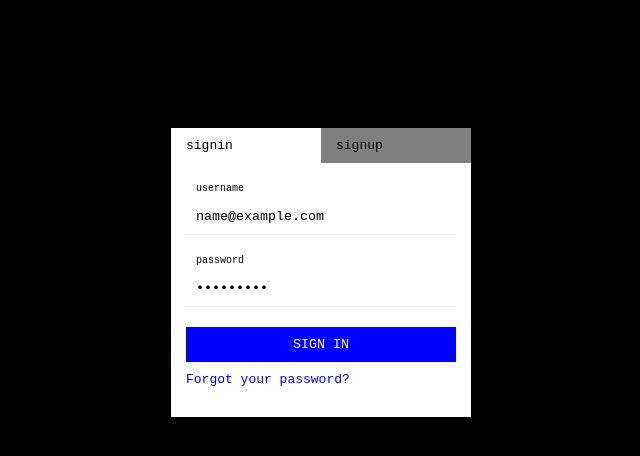
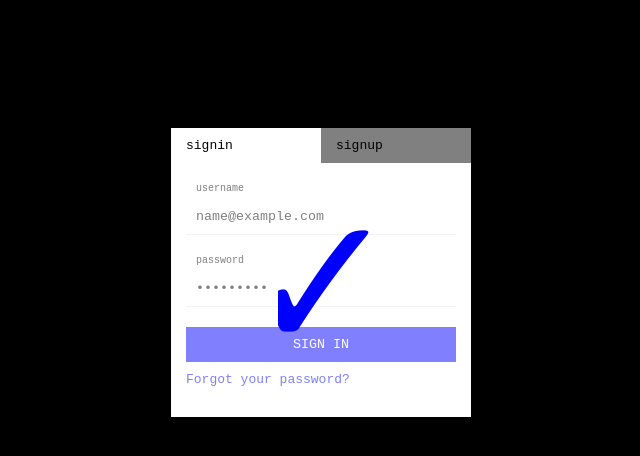
Before and after one commit to amirolyubov/em_auth_form, a React (Create React App) app: page /auth/signin in a window 1280 px wide. Both pictures are taken after typing "name@example.com", "Sample123" into the empty fields and a click on the button "SIGN IN". Shown: the top 456 px of the page, without its empty margins (319-959 px from the left). Built offline with nearby package versions, Linux system fonts and the light colour scheme.

Commit message:
request states; token validation and errors; popups

```diff
--- /dev/null
+++ b/src/components/ErrorPopup.js
@@ -0,0 +1,37 @@
+/** @jsxImportSource @emotion/react */
+import { keyframes, css } from "@emotion/react";
+import { Div, Text } from "./basic";
+
+const animationOpacity = keyframes`
+    from { opacity: 0; }
+    to { opacity: 1; }
+`;
+
+function ErrorPopup(props) {
+    return (
+        <Div
+            css={css`
+                top: 0;
+                left: 0;
+                display: flex;
+                flex-direction: column;
+                align-items: center;
+                justify-content: center;
+                position: absolute;
+                width: 100%;
+                height: 100%;
+                background: white;
+                animation: ${animationOpacity} 0.3s;
+            `}
+        >
+            <Text lineHeight="0.9" color="#ff4040" fontSize="180px">
+                !
+            </Text>
+            <Text m="0 20px" textAlign="center" color="#ff4040">
+                {props.children}
+            </Text>
+        </Div>
+    );
+}
+
+export default ErrorPopup;
--- /dev/null
+++ b/src/components/LoaderPopup.js
@@ -0,0 +1,43 @@
+/** @jsxImportSource @emotion/react */
+import { keyframes, css } from "@emotion/react";
+import { Div, Text } from "./basic";
+
+const animationTextRotating = keyframes`
+    to { transform: rotate(360deg); }
+`;
+const animationOpacity = keyframes`
+    from { background-color: rgba(255, 255, 255, 0); }
+    to { background-color: rgba(255, 255, 255, 0.5); }
+`;
+
+function LoaderPopup() {
+    return (
+        <Div
+            css={css`
+                top: 0;
+                left: 0;
+                display: flex;
+                align-items: center;
+                justify-content: center;
+                position: absolute;
+                width: 100%;
+                height: 100%;
+                background-color: rgba(255, 255, 255, 0.5);
+                animation: ${animationOpacity} 0.3s;
+            `}
+        >
+            <Text
+                css={css`
+                    color: blue;
+                    animation: ${animationTextRotating} 3s linear infinite;
+                    font-size: 190px;
+                `}
+                fontSize="180px"
+            >
+                ∴
+            </Text>
+        </Div>
+    );
+}
+
+export default LoaderPopup;
--- /dev/null
+++ b/src/components/SuccessPopup.js
@@ -0,0 +1,57 @@
+/** @jsxImportSource @emotion/react */
+import { keyframes, css } from "@emotion/react";
+import { Div, Text } from "./basic";
+
+const animationTextclip = keyframes`
+    to { background-position: -200% center; }
+`;
+const animationOpacity = keyframes`
+    from { background-color: rgba(255, 255, 255, 0); }
+    to { background-color: rgba(255, 255, 255, 0.5); }
+`;
+
+function SuccessPopup() {
+    return (
+        <Div
+            css={css`
+                top: 0;
+                left: 0;
+                display: flex;
+                align-items: center;
+                justify-content: center;
+                position: absolute;
+                width: 100%;
+                height: 100%;
+                background-color: rgba(255, 255, 255, 0.5);
+                animation: ${animationOpacity} 0.3s;
+            `}
+        >
+            <Text
+                css={css`
+                    text-transform: uppercase;
+                    background-image: linear-gradient(
+                        90deg,
+                        rgba(0, 0, 0, 0) 0%,
+                        rgba(0, 0, 0, 0) 60%,
+                        blue 60%,
+                        blue 100%
+                    );
+                    background-size: auto auto;
+                    background-clip: border-box;
+                    background-size: 200% auto;
+                    color: #fff;
+                    background-clip: text;
+                    text-fill-color: transparent;
+                    animation: ${animationTextclip} 3s;
+                    display: inline-block;
+                    font-size: 190px;
+                `}
+                fontSize="180px"
+            >
+                ✓
+            </Text>
+        </Div>
+    );
+}
+
+export default SuccessPopup;
--- a/src/components/basic/Div.js
+++ b/src/components/basic/Div.js
@@ -1,8 +1,9 @@
 import styled from "@emotion/styled";
-import { color, flexbox, layout, space } from "styled-system";
+import { color, flexbox, layout, position, space } from "styled-system";
 
 const Div = styled.div`
     ${color};
+    ${position};
     ${layout};
     ${flexbox};
     ${space};
--- a/src/components/index.js
+++ b/src/components/index.js
@@ -1,4 +1,6 @@
 import Header from "./Header";
 import Protected from "./Protected";
-
-export { Header, Protected };
+import SuccessPopup from "./SuccessPopup";
+import LoaderPopup from "./LoaderPopup";
+import ErrorPopup from "./ErrorPopup";
+export { Header, Protected, SuccessPopup, ErrorPopup, LoaderPopup };
--- a/src/globalStyles.js
+++ b/src/globalStyles.js
@@ -1,5 +1,5 @@
 import React from "react";
-import { Global, css } from "@emotion/react";
+import { Global, css, keyframes } from "@emotion/react";
 
 function GlobalStyles() {
     return (
--- a/src/pages/auth/Auth.js
+++ b/src/pages/auth/Auth.js
@@ -51,7 +51,7 @@ function Auth() {
                         <Text>signup</Text>
                     </FormTab>
                 </Div>
-                <Div p="20px 15px 30px">
+                <Div p="20px 15px 30px" position="relative">
                     <Outlet />
                 </Div>
             </Div>
--- a/src/pages/auth/ResetPassword.js
+++ b/src/pages/auth/ResetPassword.js
@@ -1,11 +1,17 @@
-import React from "react";
+import React, { useState } from "react";
 import { Text, Input, Button } from "../../components/basic";
 import { Formik } from "formik";
 import { validateResetPassword } from "../../utils/validation";
 import { fakeRequest } from "../../utils/fakeApi";
+import { useNavigate } from "react-router-dom";
+import { SuccessPopup } from "../../components";
 
 function ForgotPassword() {
+    const navigate = useNavigate();
+    const [isSuccessfullyReset, setSuccessfullyReset] = useState(false);
+
     return (
+        <>
             <Formik
                 initialValues={{ email: "" }}
                 validate={(values) => {
@@ -16,6 +22,14 @@ function ForgotPassword() {
                 onSubmit={(values, { setSubmitting }) => {
                     fakeRequest().then(() => {
                         setSubmitting(false);
+                        setSuccessfullyReset(true);
+
+                        setTimeout(() => {
+                            alert(
+                                "You have been redirected to page with creating new password, with token in uri params. Its like you've got a message with link on your email"
+                            );
+                            navigate("/auth/confirmpassword?token=1234");
+                        }, 2000);
                     });
                 }}
             >
@@ -52,6 +66,8 @@ function ForgotPassword() {
                     </form>
                 )}
             </Formik>
+            {isSuccessfullyReset && <SuccessPopup />}
+        </>
     );
 }
 
--- a/src/pages/auth/SignIn.js
+++ b/src/pages/auth/SignIn.js
@@ -1,11 +1,36 @@
-import React from "react";
+import React, { useEffect, useState } from "react";
 import { Button, Input, Text, Link } from "../../components/basic";
 import { Formik } from "formik";
 import { validateSignIn } from "../../utils/validation";
 import { fakeRequest } from "../../utils/fakeApi";
+import { ErrorPopup, LoaderPopup, SuccessPopup } from "../../components";
+import { useNavigate, useSearchParams } from "react-router-dom";
 
 function SignIn() {
+    const navigate = useNavigate();
+    const [searchParams, setSearchParams] = useSearchParams();
+    const [isSuccessfullySignin, setSuccessfullySignin] = useState(false);
+    const [isRequestingTokenValidation, setRequestingTokenValidation] =
+        useState(false);
+    const [isErrorTokenValidation, setErrorTokenValidation] = useState(false);
+
+    useEffect(() => {
+        const token = searchParams.get("token");
+        if (token) {
+            setRequestingTokenValidation(true);
+            fakeRequest().then(() => {
+                if (token === "1234") {
+                    setRequestingTokenValidation(false);
+                    setSearchParams("");
+                } else {
+                    setErrorTokenValidation(true);
+                }
+            });
+        }
+    }, []);
+
     return (
+        <>
             <Formik
                 initialValues={{ email: "", password: "" }}
                 validate={(values) => {
@@ -16,6 +41,10 @@ function SignIn() {
                 onSubmit={(values, { setSubmitting }) => {
                     fakeRequest().then(() => {
                         setSubmitting(false);
+                        setSuccessfullySignin(true);
+                        setTimeout(() => {
+                            navigate("/");
+                        }, 2500);
                     });
                 }}
             >
@@ -66,6 +95,16 @@ function SignIn() {
                     </form>
                 )}
             </Formik>
+            {isSuccessfullySignin && <SuccessPopup />}
+            {isRequestingTokenValidation && <LoaderPopup />}
+            {isErrorTokenValidation && (
+                <ErrorPopup>
+                    Invalid token
+                    <br />
+                    Please dont modify url from email, or contact our support
+                </ErrorPopup>
+            )}
+        </>
     );
 }
 
--- a/src/pages/auth/SignUp.js
+++ b/src/pages/auth/SignUp.js
@@ -1,11 +1,17 @@
-import React from "react";
+import React, { useState } from "react";
 import { Text, Input, Button, Checkbox } from "../../components/basic";
 import { Formik } from "formik";
 import { validateSignUp } from "../../utils/validation";
 import { fakeRequest } from "../../utils/fakeApi";
+import { useNavigate } from "react-router-dom";
+import { SuccessPopup } from "../../components";
 
 function SignUp() {
+    const navigate = useNavigate();
+    const [isSuccessfullySignUp, setSuccessfullySignUp] = useState(false);
+
     return (
+        <>
             <Formik
                 initialValues={{
                     email: "",
@@ -21,6 +27,14 @@ function SignUp() {
                 onSubmit={(values, { setSubmitting }) => {
                     fakeRequest().then(() => {
                         setSubmitting(false);
+
+                        setSuccessfullySignUp(true);
+                        setTimeout(() => {
+                            alert(
+                                "You have been redirected to page with signing in, with token in uri params. Its like you've got a message with link on your email"
+                            );
+                            navigate("/auth/signin?token=1234");
+                        }, 2500);
                     });
                 }}
             >
@@ -66,7 +80,8 @@ function SignUp() {
                             onChange={handleChange}
                             onBlur={handleBlur}
                             error={
-                            touched.passwordConfirm && errors.passwordConfirm
+                                touched.passwordConfirm &&
+                                errors.passwordConfirm
                             }
                         />
                         <Checkbox
@@ -90,6 +105,8 @@ function SignUp() {
                     </form>
                 )}
             </Formik>
+            {isSuccessfullySignUp && <SuccessPopup />}
+        </>
     );
 }
 
--- a/src/utils/fakeApi.js
+++ b/src/utils/fakeApi.js
@@ -1,8 +1,8 @@
-function fakeRequest() {
+function fakeRequest(response, pwd) {
     return new Promise((resolve, reject) => {
         setTimeout(() => {
             resolve(true);
-        }, 1000);
+        }, 2000);
     });
 }
 
```
Also changed, not shown: src/pages/auth/ConfirmPassword.js (+42 -2 lines), 1 other file (tests, documents, lock files or other folders). Lines whose indentation alone changed are shown as unchanged.
